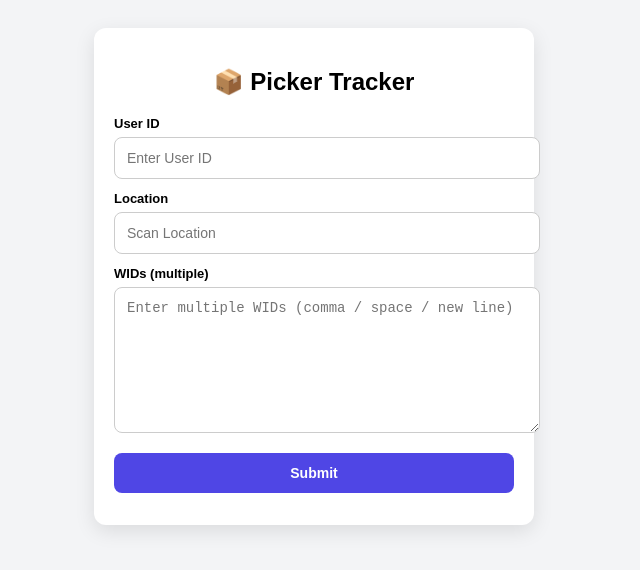
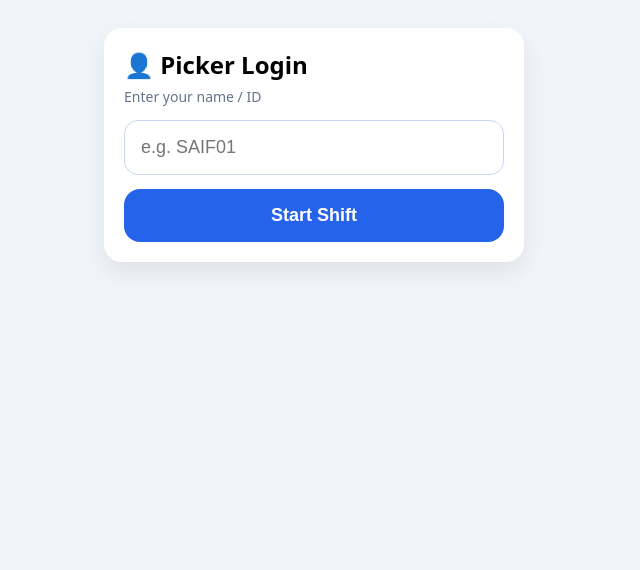
Before and after one commit to SaifShaikh32k/IRT_Call, a plain HTML site: page index.html in a window 1280 px wide. Shown: the whole page, without its empty margins (326-966 px from the left). Drawn offline with Linux system fonts and the light colour scheme.

Commit message:
Update index.html

```diff
--- a/index.html
+++ b/index.html
@@ -1,127 +1,216 @@
 <!DOCTYPE html>
 <html>
 <head>
-  <meta charset="UTF-8">
-  <title>Picker Tracker</title>
-  <meta name="viewport" content="width=device-width, initial-scale=1">
+<meta name="viewport" content="width=device-width, initial-scale=1.0">
+<title>Cycle Count</title>
 
 <style>
+:root {
+  --primary: #2563eb;
+  --bg: #f1f5f9;
+  --card: #ffffff;
+}
+
+* { box-sizing: border-box; }
+
 body {
-      font-family: Arial, sans-serif;
-      background: #f3f4f6;
+  font-family: system-ui;
+  background: var(--bg);
   padding: 20px;
 }
+
 .card {
-      background: #fff;
+  background: var(--card);
+  border-radius: 18px;
   padding: 20px;
+  max-width: 420px;
+  margin: auto;
+  box-shadow: 0 10px 25px rgba(0,0,0,.08);
+  animation: fade .25s ease;
+}
+
+h2 { margin: 0 0 6px; }
+
+.sub { font-size: 14px; color: #64748b; }
+
+input {
+  width: 100%;
+  padding: 16px;
+  font-size: 18px;
+  margin-top: 14px;
+  border-radius: 14px;
+  border: 1.5px solid #cbd5f5;
+}
+
+button {
+  width: 100%;
+  padding: 16px;
+  font-size: 18px;
+  border-radius: 16px;
+  border: none;
+  margin-top: 14px;
+  background: var(--primary);
+  color: white;
+  font-weight: 600;
+}
+
+.status-bar {
+  display: flex;
+  justify-content: space-between;
+  align-items: center;
+  background: #eef2ff;
+  padding: 10px 14px;
   border-radius: 12px;
-      box-shadow: 0 6px 20px rgba(0,0,0,0.1);
-      max-width: 400px;
-      margin: auto;
-    }
-    h2 {
-      text-align: center;
-      margin-bottom: 20px;
-    }
-    label {
-      font-size: 13px;
-      font-weight: bold;
-      margin-top: 12px;
-      display: block;
-    }
-    input, textarea, button {
-      width: 100%;
-      margin-top: 6px;
-      padding: 12px;
-      border-radius: 8px;
-      border: 1px solid #ccc;
+  margin-top: 10px;
   font-size: 14px;
 }
-    textarea {
-      min-height: 120px;
+
+.badge {
+  background: var(--primary);
+  color: white;
+  padding: 4px 10px;
+  border-radius: 999px;
 }
-    button {
-      background: #4f46e5;
+
+.toast {
+  position: fixed;
+  bottom: 24px;
+  left: 50%;
+  transform: translateX(-50%) translateY(20px);
+  background: #16a34a;
   color: white;
-      border: none;
-      margin-top: 16px;
-      font-weight: bold;
-      cursor: pointer;
+  padding: 14px 20px;
+  border-radius: 14px;
+  font-size: 16px;
+  font-weight: 600;
+  opacity: 0;
+  pointer-events: none;
+  transition: .25s ease;
 }
-    button:active {
-      transform: scale(0.98);
+
+.toast.show {
+  opacity: 1;
+  transform: translateX(-50%) translateY(0);
 }
-    .msg {
-      text-align: center;
-      margin-top: 12px;
-      font-weight: bold;
+
+@keyframes fade {
+  from { opacity: 0; transform: translateY(8px); }
+  to { opacity: 1; transform: translateY(0); }
 }
 </style>
 </head>
 
 <body>
 
-<div class="card">
-  <h2>📦 Picker Tracker</h2>
-
-  <label>User ID</label>
-  <input id="userId" placeholder="Enter User ID">
-
-  <label>Location</label>
-  <input id="location" placeholder="Scan Location">
-
-  <label>WIDs (multiple)</label>
-  <textarea id="wids" placeholder="Enter multiple WIDs (comma / space / new line)"></textarea>
-
-  <button onclick="submitData()">Submit</button>
-
-  <div class="msg" id="msg"></div>
+<!-- USER -->
+<div class="card" id="userCard">
+  <h2>👤 Picker Login</h2>
+  <div class="sub">Enter your name / ID</div>
+  <input id="user" placeholder="e.g. SAIF01">
+  <button onclick="lockUser()">Start Shift</button>
 </div>
 
+<!-- LOCATION -->
+<div class="card" id="locCard" style="display:none;">
+  <h2>📍 Scan Location</h2>
+  <input id="loc" placeholder="Scan Location">
+</div>
+
+<!-- WID -->
+<div class="card" id="widCard" style="display:none;">
+  <h2>📦 Scan WID</h2>
+
+  <div class="status-bar">
+    <div><b id="userText"></b> @ <span id="locText"></span></div>
+    <div class="badge">Scanned: <span id="count">0</span></div>
+  </div>
+
+  <input id="wid" placeholder="Scan WID">
+  <button onclick="finish()">Finish Location</button>
+</div>
+
+<div id="toast" class="toast"></div>
+
 <script>
-const SCRIPT_URL = "https://script.google.com/macros/s/AKfycbzBNi6bS3tLp172GQ8bVK4uU60JZRPBAx7CqbYABoCJwQvndxwe_YSRch4Y-3HfVQDQQg/exec";
+const API_URL = "https://script.google.com/macros/s/AKfycbyPt12dmGR-cyRGkMfEIpFfQyuXR6Gb3C-e3naGXxFxe89ICXsVVDGXp2vCS_hX_Twr/exec";
 
-function submitData() {
-  const userId = document.getElementById("userId").value.trim();
-  const location = document.getElementById("location").value.trim();
-  const widsRaw = document.getElementById("wids").value.trim();
-  const msg = document.getElementById("msg");
+let userName = "";
+let locationCode = "";
+let scanCount = 0;
+let toastTimer;
 
-  if (!userId || !location || !widsRaw) {
-    msg.style.color = "red";
-    msg.textContent = "❌ All fields are required";
-    return;
+// ENTER KEY HANDLERS
+document.getElementById("user").addEventListener("keydown", e => {
+  if (e.key === "Enter") lockUser();
+});
+
+document.getElementById("loc").addEventListener("keydown", e => {
+  if (e.key === "Enter") lockLocation();
+});
+
+document.getElementById("wid").addEventListener("keydown", e => {
+  if (e.key === "Enter") send();
+});
+
+function lockUser() {
+  userName = document.getElementById("user").value.trim();
+  if (!userName) return;
+
+  document.getElementById("userText").innerText = userName;
+  document.getElementById("userCard").style.display = "none";
+  document.getElementById("locCard").style.display = "block";
+  document.getElementById("loc").focus();
 }
 
-  const wids = widsRaw
-    .split(/[\s,]+/)
-    .map(w => w.trim())
-    .filter(w => w);
+function lockLocation() {
+  locationCode = document.getElementById("loc").value.trim();
+  if (!locationCode) return;
 
-  if (wids.length === 0) {
-    msg.style.color = "red";
-    msg.textContent = "❌ No valid WIDs found";
-    return;
+  scanCount = 0;
+  document.getElementById("locText").innerText = locationCode;
+  document.getElementById("count").innerText = scanCount;
+
+  document.getElementById("locCard").style.display = "none";
+  document.getElementById("widCard").style.display = "block";
+  document.getElementById("wid").focus();
 }
 
-  fetch(SCRIPT_URL, {
-    method: "POST",
-    body: JSON.stringify({
-      userId,
-      location,
-      wids
-    }),
-    headers: { "Content-Type": "application/json" }
-  })
-  .then(() => {
-    msg.style.color = "green";
-    msg.textContent = `✅ ${wids.length} WIDs saved`;
-    document.getElementById("wids").value = "";
-  })
-  .catch(() => {
-    msg.style.color = "red";
-    msg.textContent = "❌ Error saving data";
-  });
+function send() {
+  const wid = document.getElementById("wid").value.trim();
+  if (!wid) return;
+
+  fetch(
+    API_URL +
+    "?user=" + encodeURIComponent(userName) +
+    "&location=" + encodeURIComponent(locationCode) +
+    "&wid=" + encodeURIComponent(wid)
+  );
+
+  scanCount++;
+  document.getElementById("count").innerText = scanCount;
+
+  showToast("✔ WID Scanned");
+
+  document.getElementById("wid").value = "";
+  document.getElementById("wid").focus();
+}
+
+function finish() {
+  document.getElementById("widCard").style.display = "none";
+  document.getElementById("locCard").style.display = "block";
+  document.getElementById("loc").value = "";
+  document.getElementById("loc").focus();
+}
+
+function showToast(text) {
+  const toast = document.getElementById("toast");
+  toast.innerText = text;
+  toast.classList.add("show");
+
+  clearTimeout(toastTimer);
+  toastTimer = setTimeout(() => {
+    toast.classList.remove("show");
+  }, 1500);
 }
 </script>
 
```
Lines whose indentation alone changed are shown as unchanged.
